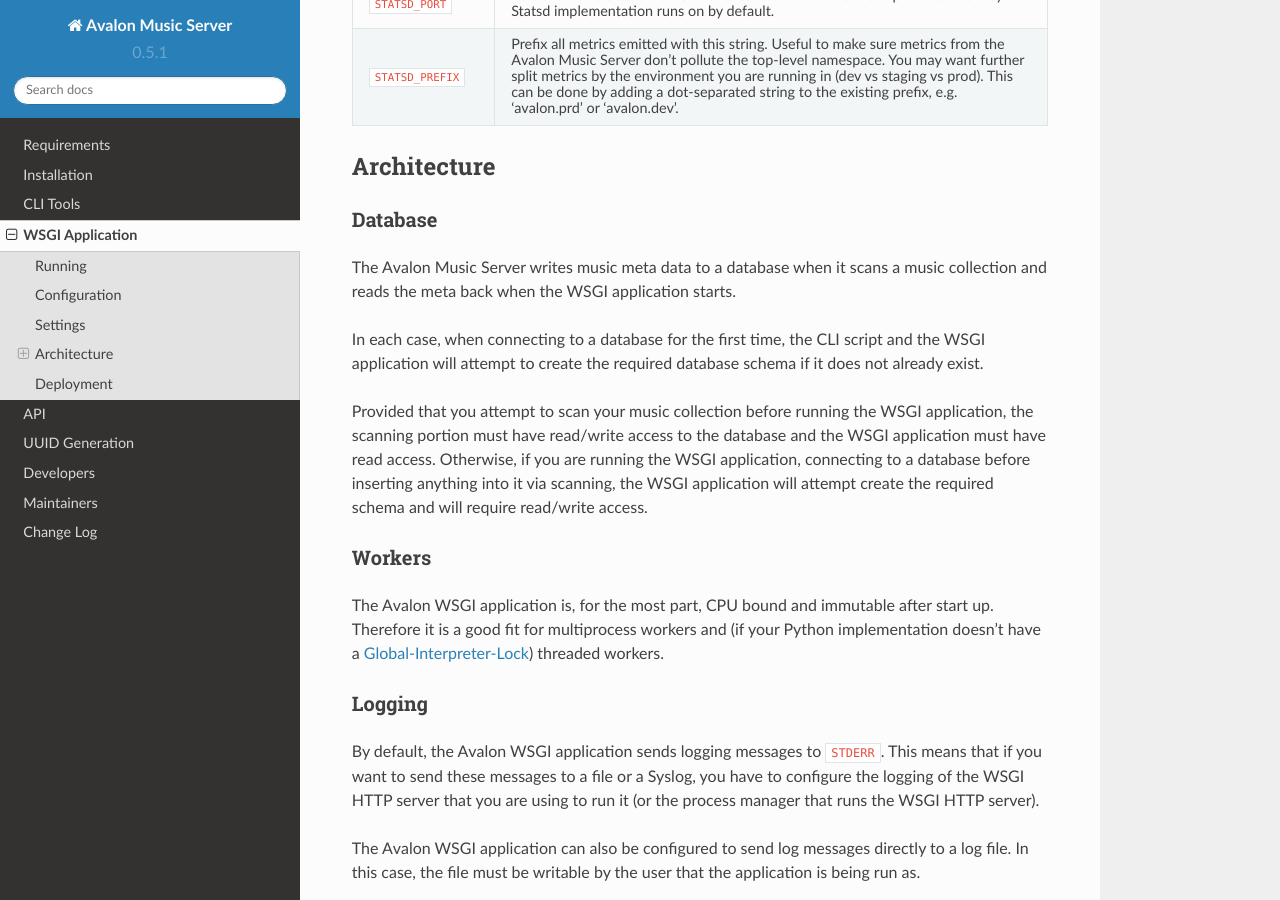
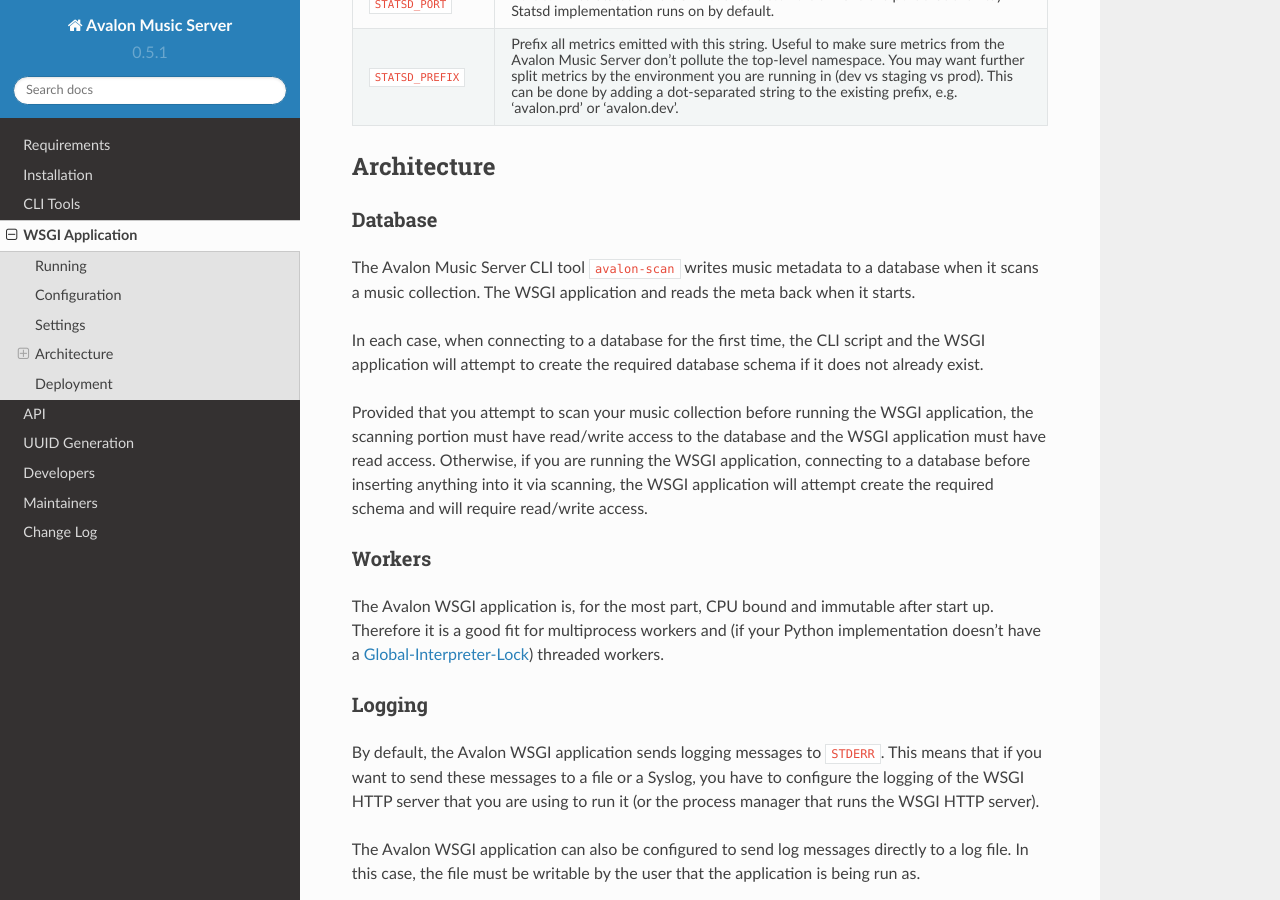
Before and after one commit to 56quarters/avalonms, a Sphinx documentation site: the page built from doc/source/server.rst, in a window 1280 px wide and 900 px high, scrolled down 1964 px. Built offline with Sphinx 7.4.7 and the Read the Docs theme 2.0.0, drawn with Linux system fonts in a browser that asks for light colours.

Commit message:
Make phrasing less ambiguous

```diff
--- a/doc/source/server.rst
+++ b/doc/source/server.rst
@@ -126,8 +126,9 @@
 Database
 ========
 
-The Avalon Music Server writes music meta data to a database when it scans a music
-collection and reads the meta back when the WSGI application starts.
+The Avalon Music Server CLI tool ``avalon-scan`` writes music metadata to a database
+when it scans a music collection. The WSGI application and reads the meta back when it
+starts.
 
 In each case, when connecting to a database for the first time, the CLI script and
 the WSGI application will attempt to create the required database schema if it does
```
